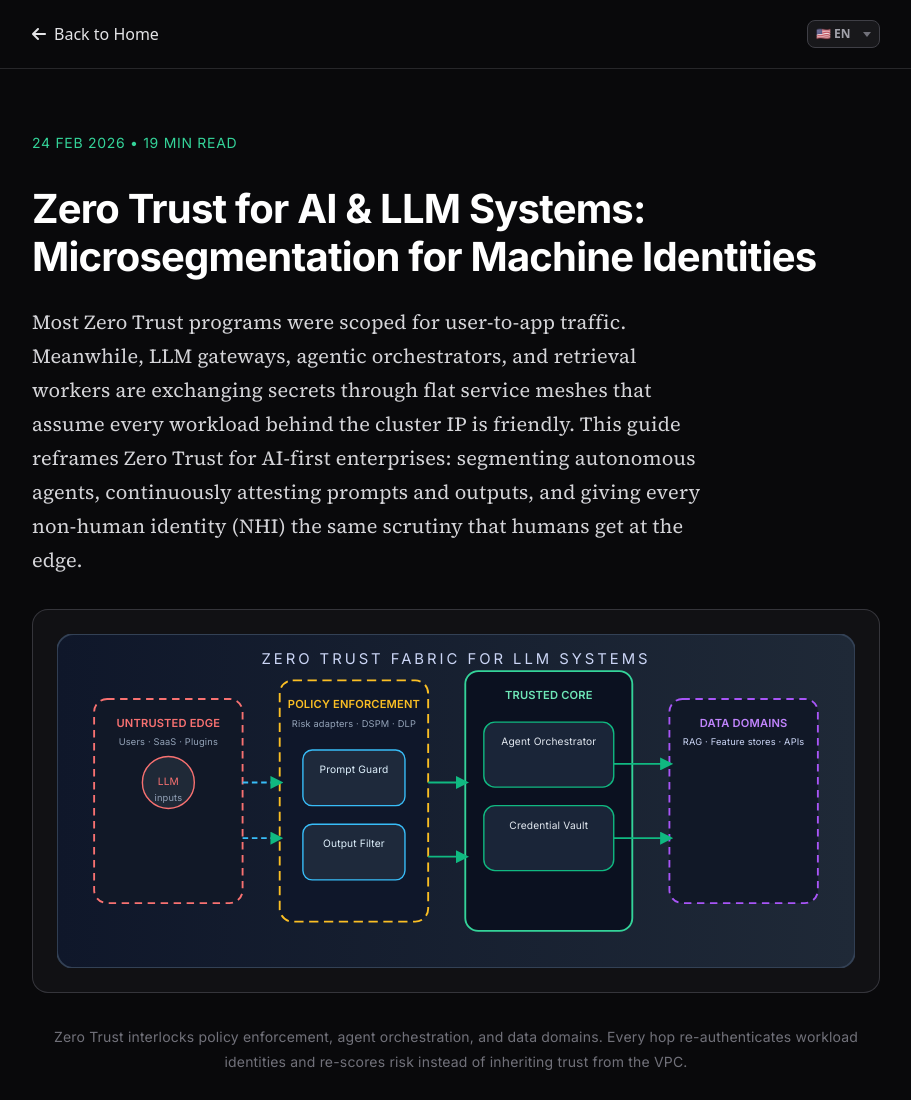
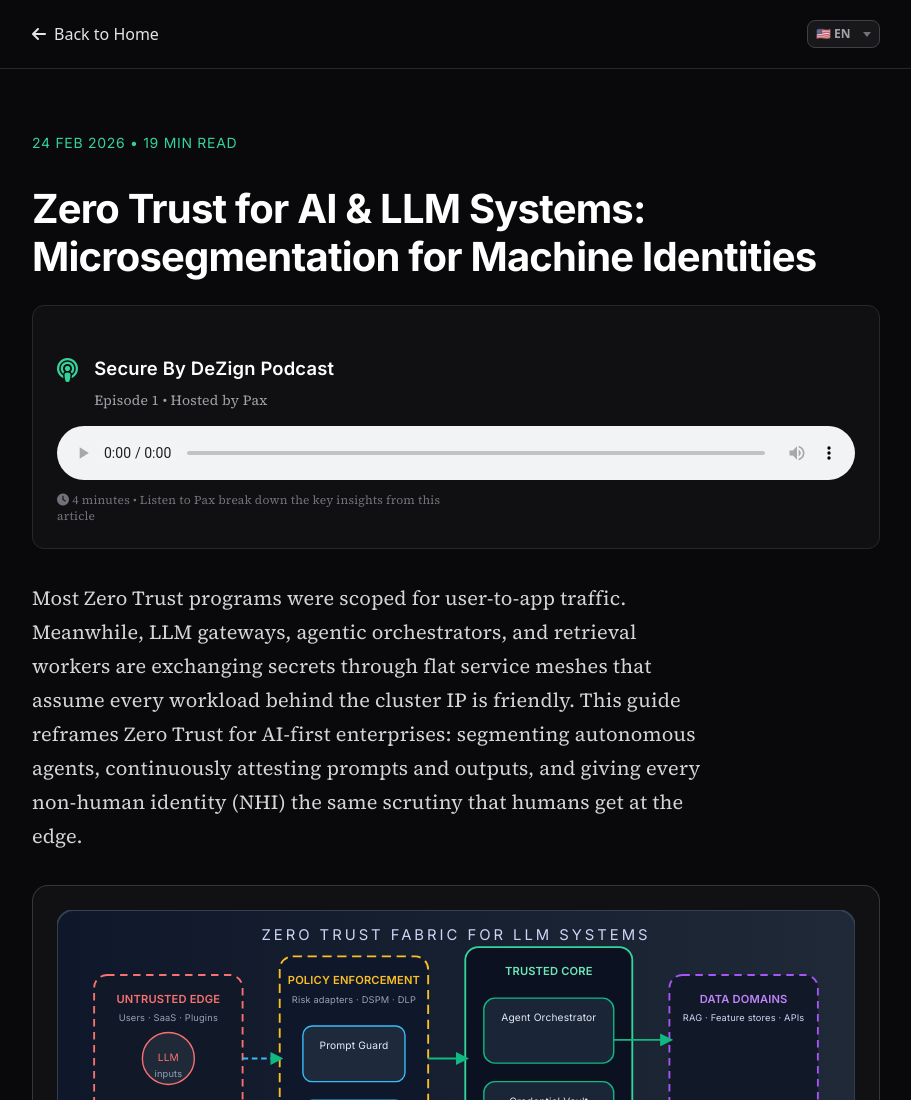
Before and after one commit to therealmark/securebydezign, a website: page articles/zero-trust-ai.html in a window 1280 px wide. Shown: the top 1100 px of the page, without its empty margins (184-1095 px from the left). Drawn offline with nearby package versions, Linux system fonts and the light colour scheme.

Commit message:
Add Secure By DeZign Podcast Episode 1 to Zero Trust AI article

```diff
--- a/articles/zero-trust-ai.html
+++ b/articles/zero-trust-ai.html
@@ -44,6 +44,24 @@
   <article id="main-content" class="article-body max-w-4xl mx-auto px-6 py-16">
     <div class="article-meta text-emerald-400 text-sm mb-8">24 Feb 2026 • 19 min read</div>
     <h1>Zero Trust for AI &amp; LLM Systems: Microsegmentation for Machine Identities</h1>
+
+    <!-- Podcast Audio Player -->
+    <div class="podcast-player bg-zinc-900/50 border border-zinc-800 rounded-xl p-6 mb-8">
+      <div class="flex items-center gap-4 mb-4">
+        <i class="fas fa-podcast text-emerald-400 text-2xl" aria-hidden="true"></i>
+        <div>
+          <h3 class="text-lg font-semibold text-zinc-100">Secure By DeZign Podcast</h3>
+          <p class="text-sm text-zinc-400">Episode 1 • Hosted by Pax</p>
+        </div>
+      </div>
+      <audio controls class="w-full" preload="metadata" aria-label="Podcast episode: Zero Trust AI Beyond the Hype">
+        <source src="zero-trust-ai-podcast.mp3" type="audio/mpeg">
+        Your browser does not support the audio element.
+      </audio>
+      <p class="text-xs text-zinc-500 mt-3">
+        <i class="fas fa-clock" aria-hidden="true"></i> 4 minutes • Listen to Pax break down the key insights from this article
+      </p>
+    </div>
 
     <p class="lead">Most Zero Trust programs were scoped for user-to-app traffic. Meanwhile, LLM gateways, agentic orchestrators, and retrieval workers are exchanging secrets through flat service meshes that assume every workload behind the cluster IP is friendly. This guide reframes Zero Trust for AI-first enterprises: segmenting autonomous agents, continuously attesting prompts and outputs, and giving every non-human identity (NHI) the same scrutiny that humans get at the edge.</p>
 
```
Also changed, not shown: 1 other file.
